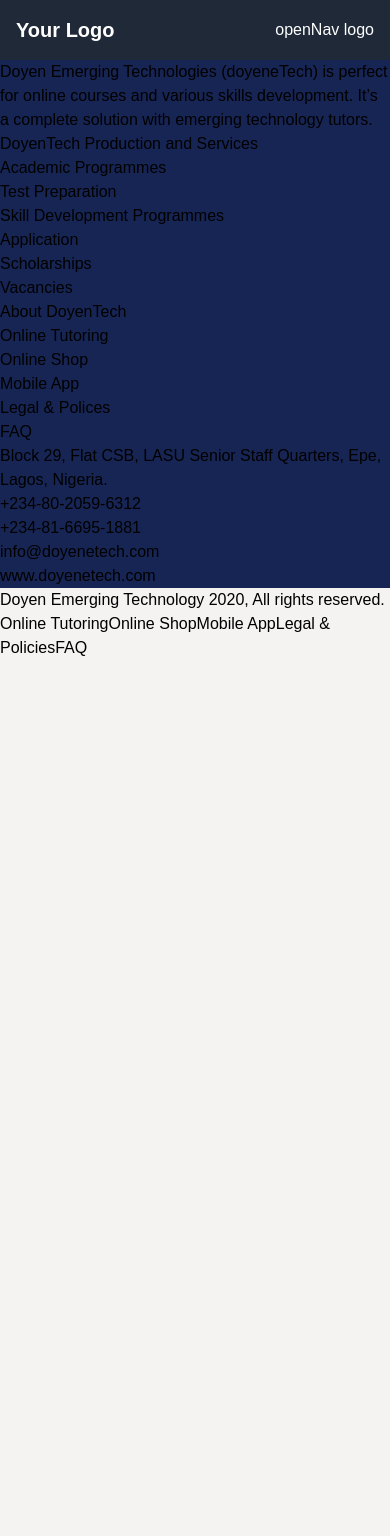
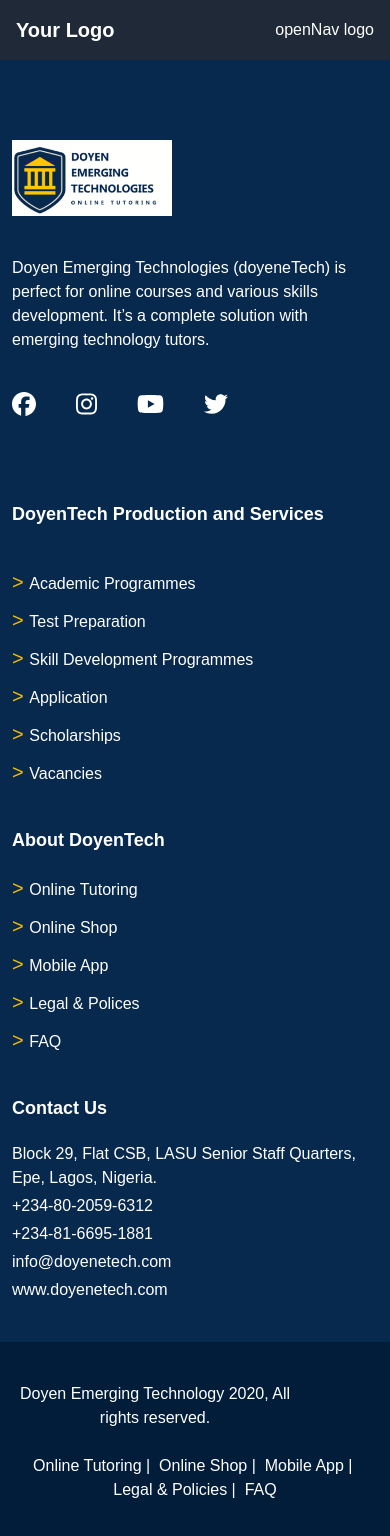
Before and after one commit to SaasSquad/doyen-tech, a React (Vite) app: page /vacancies in a window 390 px wide. Shown: the top 1536 px of the page. Before the commit the page ends 844 px from the top, so only its background shows below. Built offline with nearby package versions, Linux system fonts and the light colour scheme.

Commit message:
feat: make footer responsive

```diff
--- a/package.json
+++ b/package.json
@@ -10,6 +10,10 @@
     "preview": "vite preview"
   },
   "dependencies": {
+    "@fortawesome/fontawesome-svg-core": "^6.5.1",
+    "@fortawesome/free-brands-svg-icons": "^6.5.1",
+    "@fortawesome/free-solid-svg-icons": "^6.5.1",
+    "@fortawesome/react-fontawesome": "^0.2.0",
     "react": "^18.2.0",
     "react-dom": "^18.2.0",
     "react-router-dom": "^6.21.3"
--- a/src/Components/Footer.jsx
+++ b/src/Components/Footer.jsx
@@ -1,64 +1,83 @@
+import logo from "../assets/Images/Logo.png"
+import { FontAwesomeIcon } from '@fortawesome/react-fontawesome';
+import { faFacebook, faInstagram, faTwitter, faYoutube } from '@fortawesome/free-brands-svg-icons';
+
 const Footer = () => {
     return(
         <>
-        <div className="bg-blue-950">
-            <section>
+        <div className="mt-0 bg-[#07294d] w-screen px-3 text-white block relative lg:flex lg:flex-row lg:pb-10">
+            <section className="pt-20 lg:w-3/12 lg:pr-10">
+            <img src={logo} alt="" className="w-40 pb-10"/>
                 <p>Doyen Emerging Technologies (doyeneTech) is  perfect for online courses and various skills development. It’s a complete solution with emerging technology tutors.</p>
-            </section>
-            <section>
-                <h2>DoyenTech Production and Services</h2>
-                <ul>
-                    <li>
-                        <p>Academic Programmes</p>
+                <ul className="flex flex-row pt-10 lg:pt-20">
+                    <li><FontAwesomeIcon icon={faFacebook} className="text-2xl mr-10" />
                     </li>
                     <li>
-                        <p>Test Preparation</p>
+                    <FontAwesomeIcon icon={faInstagram} className="text-2xl mr-10"/>
                     </li>
                     <li>
-                        <p>Skill Development Programmes</p>
+                    <FontAwesomeIcon icon={faYoutube} className="text-2xl mr-10"/>
                     </li>
                     <li>
-                        <p>Application</p>
-                    </li>
-                    <li>
-                        <p>Scholarships</p>
-                    </li>
-                    <li>
-                        <p>Vacancies</p>
+                    <FontAwesomeIcon icon={faTwitter} className="text-2xl mr-10"/>
                     </li>
                 </ul>
             </section>
-            <section>
-                <h2>About DoyenTech</h2>
-                <ul>
+            <section  className="pt-20 lg:pt-20 lg:w-4/12 lg:pr-10">
+                <h2 className="font-extrabold text-lg">DoyenTech Production and Services</h2>
+                <ul className="pt-10">
                     <li>
-                        <p>Online Tutoring</p>
+                    <span className="text-xl text-[#F2BC03]">&gt; </span><span> Academic Programmes</span>
                     </li>
-                    <li>
-                        <p>Online Shop</p>
+                    <li  className="pt-2.5 lg:pt-0">
+                    <span className="text-xl text-[#F2BC03]">&gt; </span><span> Test Preparation</span>
                     </li>
-                    <li>
-                        <p>Mobile App</p>
+                    <li  className="pt-2.5 lg:pt-0">
+                    <span className="text-xl text-[#F2BC03]">&gt; </span><span>Skill Development Programmes</span>
                     </li>
-                    <li>
-                        <p>Legal & Polices</p>
+                    <li  className="pt-2.5 lg:pt-0">
+                    <span className="text-xl text-[#F2BC03]">&gt; </span><span>Application</span>
                     </li>
-                    <li>
-                        <p>FAQ</p>
+                    <li   className="pt-2.5 lg:pt-0">
+                    <span className="text-xl text-[#F2BC03]">&gt; </span><span>Scholarships</span>
+                    </li>
+                    <li   className="pt-2.5 lg:pt-0">
+                    <span className="text-xl text-[#F2BC03]">&gt; </span><span>Vacancies</span>
                     </li>
                 </ul>
             </section>
-            <section>
-                <p>Block 29, Flat CSB, LASU Senior Staff Quarters, Epe, Lagos, Nigeria.</p>
-                <p>+234-80-2059-6312</p>
-                <p>+234-81-6695-1881</p>
-                <p>info@doyenetech.com</p>
-                <p>www.doyenetech.com</p>
+            <section   className="pt-10 lg:pt-20 lg:w-3/12">
+                <h2  className="font-extrabold text-lg">About DoyenTech</h2>
+                <ul   className="pt-5">
+                    <li>
+                    <span className="text-xl text-[#F2BC03]">&gt; </span><span>Online Tutoring</span>
+                    </li>
+                    <li    className="pt-2.5 lg:pt-0">
+                    <span className="text-xl text-[#F2BC03]">&gt; </span><span>Online Shop</span>
+                    </li>
+                    <li   className="pt-2.5 lg:pt-0">
+                    <span className="text-xl text-[#F2BC03]">&gt; </span><span>Mobile App</span>
+                    </li>
+                    <li   className="pt-2.5 lg:pt-0">
+                    <span className="text-xl text-[#F2BC03]">&gt; </span><span>Legal & Polices</span>
+                    </li>
+                    <li   className="pt-2.5 lg:pt-0">
+                    <span className="text-xl text-[#F2BC03]">&gt; </span><span>FAQ</span>
+                    </li>
+                </ul>
+            </section>
+            <section   className="pt-10 pb-10 lg:pt-20 lg:w-3/12">
+                <h2  className="font-extrabold text-lg">Contact Us</h2>
+                <p   className="pt-5 lg:pb-10">Block 29, Flat CSB, LASU Senior Staff Quarters, Epe, Lagos, Nigeria.</p>
+                <p   className="pt-1">+234-80-2059-6312</p>
+                <p   className="pt-1">+234-81-6695-1881</p>
+                <p   className="pt-1">info@doyenetech.com</p>
+                <p   className="pt-1">www.doyenetech.com</p>
             </section>
         </div>
-        <div>
-            <p>Doyen Emerging Technology 2020, All rights reserved.</p>
-            <span>Online Tutoring</span><span>Online Shop</span><span>Mobile App</span><span>Legal & Policies</span><span>FAQ</span>
+        <div className="bg-[#021D3A] text-white text-center pt-10 pb-10 lg:flex lg:flex-row lg:px-10">
+            <p className="pr-20">Doyen Emerging Technology 2020, All rights reserved.</p> <br />
+            <span>Online Tutoring |&#160;</span><span> Online Shop |&#160;</span><span> Mobile App |&#160;</span><br /><span> Legal & Policies |&#160; </span><span> FAQ</span>
         </div>
         </>
     )
```
Also changed, not shown: 1 other file (tests, documents, lock files or other folders).
